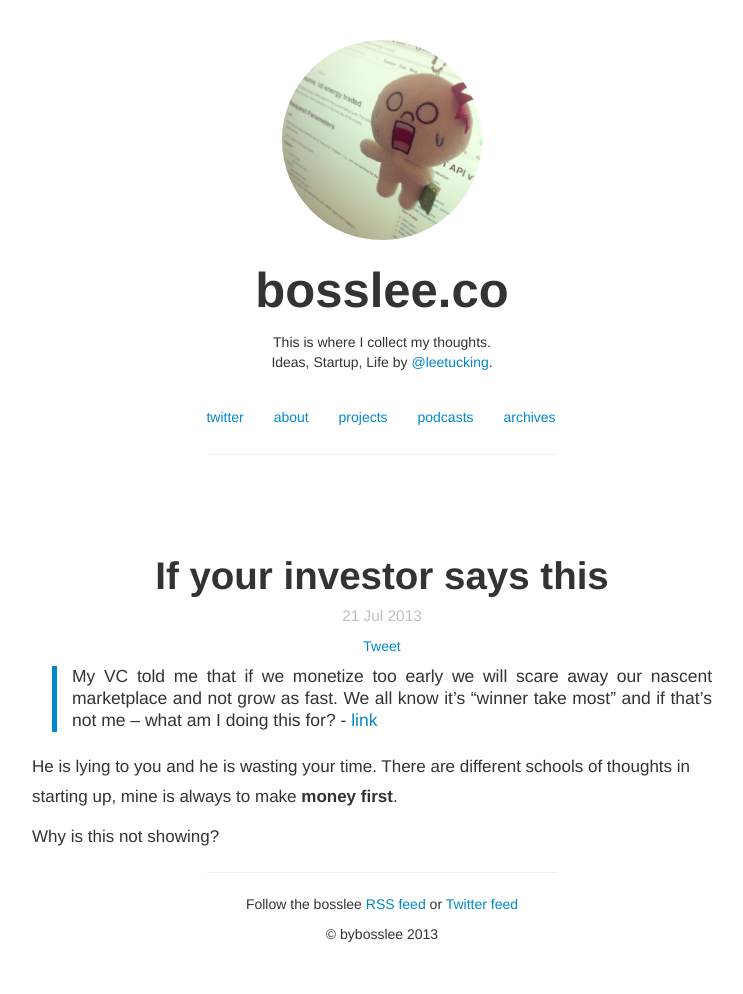
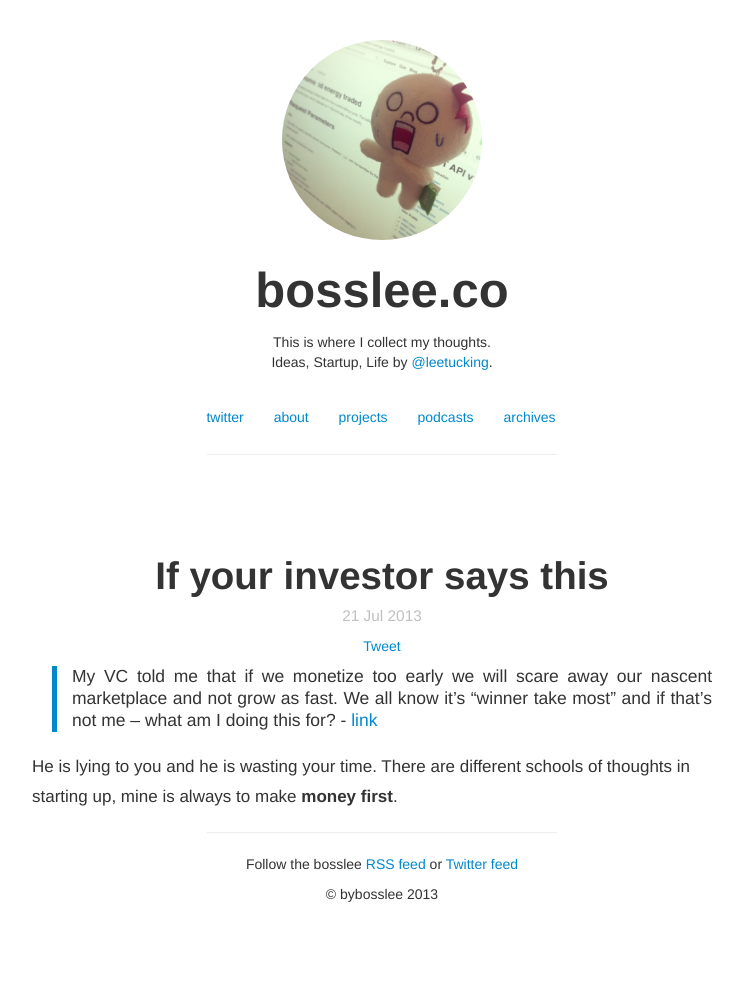
Before and after one commit to athanhcong/bosslee, a Jekyll site: the page built from _posts/2013-07-21-if-your-investor-says-this.md, in a window 1280 px wide. Shown: the whole page, without its empty margins (258-1001 px from the left). Built offline with Jekyll 4.4.1, drawn with Linux system fonts in a browser that asks for light colours; nearby versions of some CDN libraries; library files that are not in the unit come from our copies; comment, search, counter and statistics services are not loaded; after the commit the page ends 954 px from its top, so only the background shows below that.

Commit message:
Update filename: _posts/2013-07-21-if-your-investor-says-this.md

```diff
--- a/_posts/2013-07-21-if-your-investor-says-this.md
+++ b/_posts/2013-07-21-if-your-investor-says-this.md
@@ -7,7 +7,5 @@ title: If your investor says this
 
 He is lying to you and he is wasting your time. There are different schools of thoughts in starting up, mine is always to make **money first**.
 
-Why is this not showing?
-
 
 [0]: http://feedproxy.google.com/%7Er/BothSidesOfTheTable/%7E3/cgVclmRtZ9I/
```
